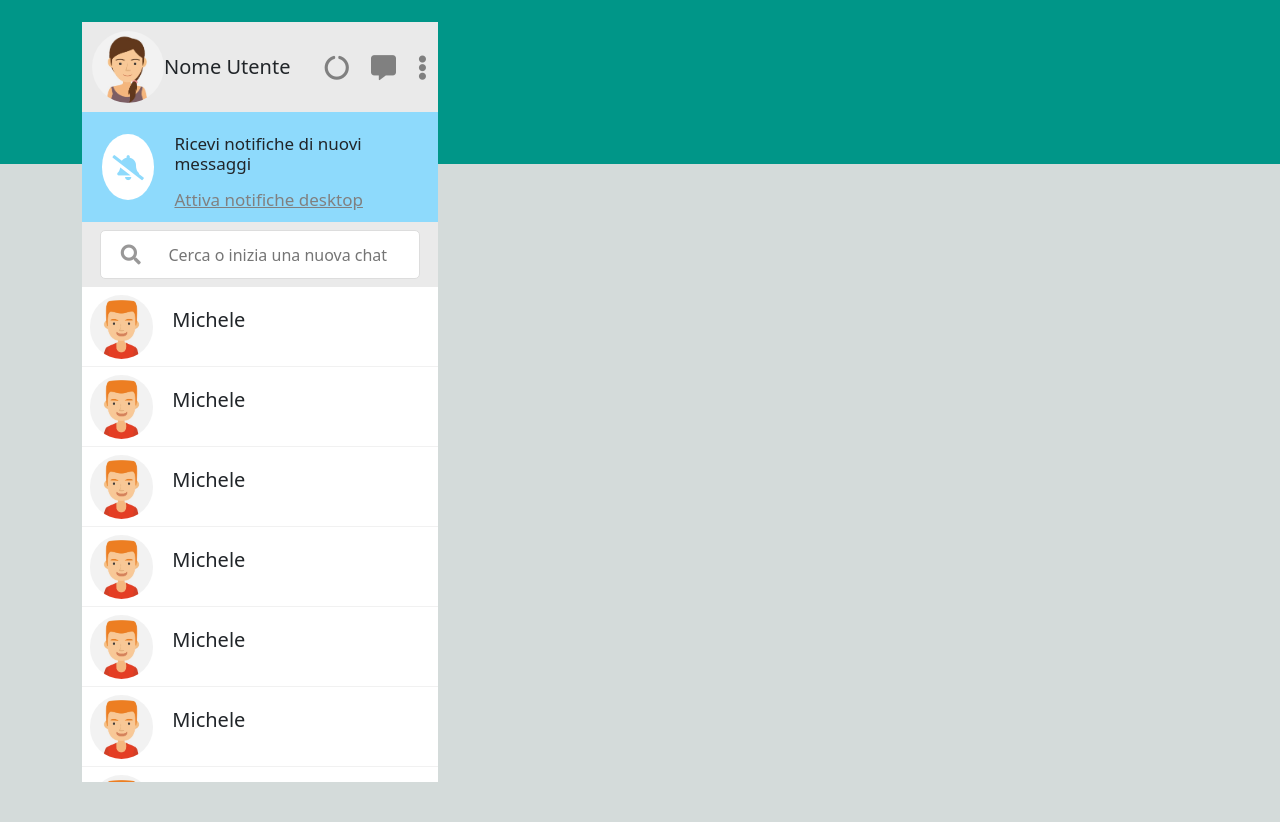
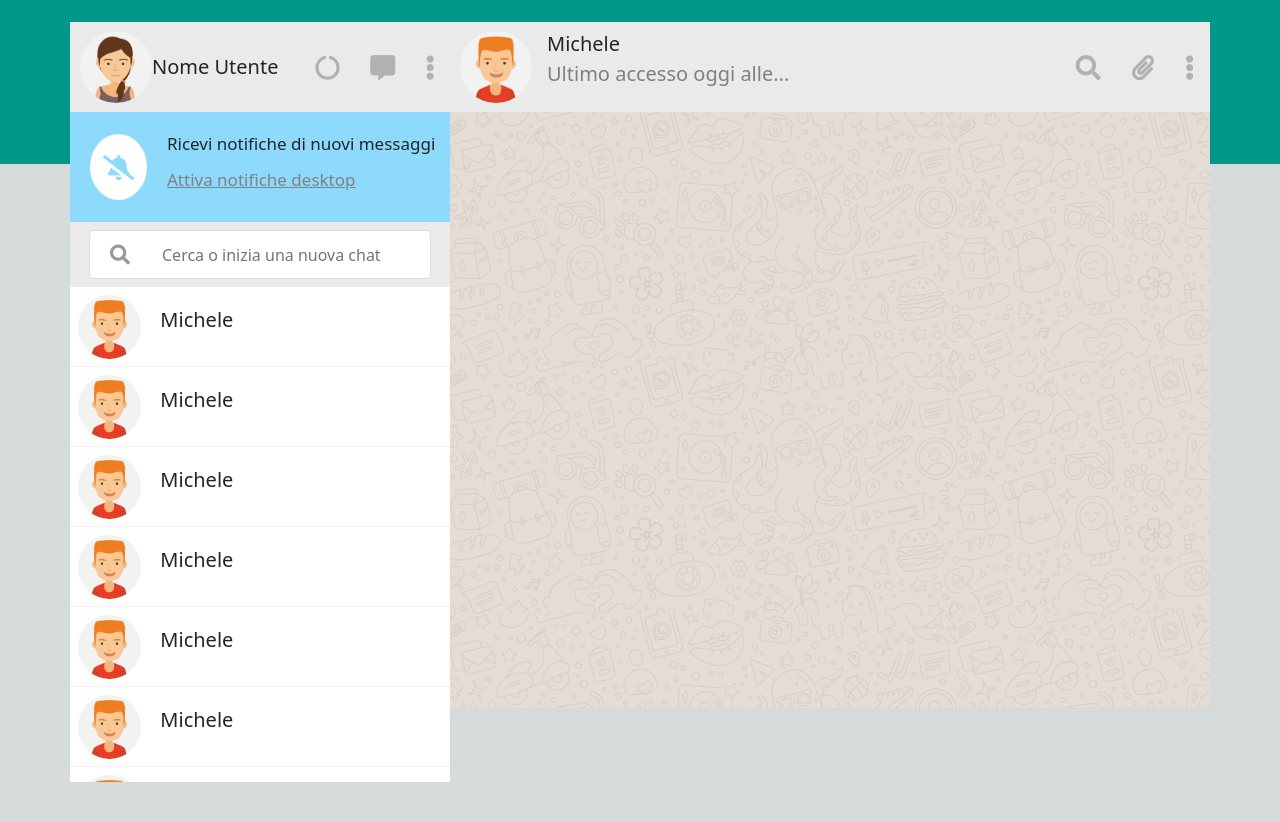
Before and after one commit to DamianoLandi/vue-boolzapp, a plain HTML site: page index.html in a window 1280 px wide. Drawn offline with nearby package versions, Linux system fonts and the light colour scheme; a script that the page names is missing.

Commit message:
Contatto Chat

```diff
--- a/css/style.css
+++ b/css/style.css
@@ -1,5 +1,7 @@
 body{
     background: linear-gradient(to top,  #D4DBDA 80% , #009688 20%);
+    max-height: 100vh;
+    overflow: hidden;
 }
 
 #container{
@@ -29,9 +31,13 @@ body{
     font-weight: 400;
 }
 
-.user div:last-child{
-    width: 35%;
-    color: gray;
+.user div{
+    max-height: 100%;
+}
+
+.user-icons{
+    width: 150px;
+    color: #B1B1B1;
     font-size: 25px;
 }
 
@@ -113,5 +119,19 @@ nav{
     margin-left: 15px;
     font-weight: 500;
     font-size: 20px;
+}
 
+.chat-contact p{
+    margin-left: 15px;
 }
+.last-access{
+    color: gray;
+}
+
+.chat-box{
+    max-height: calc(100% - 180px);
+    min-height: calc(100% - 180px);
+    overflow-y: scroll;
+    background-image: url(../img/mine.jpg);
+    background-attachment: fixed;
+}
--- a/index.html
+++ b/index.html
@@ -14,7 +14,7 @@
 <body>
     <div class="container" id="container">
         <div class="row">
-            <div class="col-4">
+            <div class="col-4 px-0">
                 <div class="user d-flex justify-content-between">
                     <div class="d-flex align-items-center">
                         <img src="./img/avatar_io.jpg" alt="IO">
@@ -86,7 +86,22 @@
 
                 </ul>
             </div>
-            <div class="col-8"></div>
+            <div class="col-8 px-0">
+                <div class="user chat-contact d-flex justify-content-between">
+                    <div class="d-flex align-items-center">
+                        <img src="./img/avatar_1.jpg" alt="IO">
+                        <p>Michele <br><span class="last-access">Ultimo accesso oggi alle...</span></p>
+                    </div>
+                    <div class="user-icons d-flex align-items-center justify-content-around">
+                        <i class="fas fa-search"></i>
+                        <i class="fas fa-paperclip"></i>
+                        <i class="fas fa-ellipsis-v"></i>
+                    </div>
+                </div>
+                <div class="chat-box">
+
+                </div>
+            </div>
         </div>
     </div>
     <script src="./js/script.js"></script>
```
